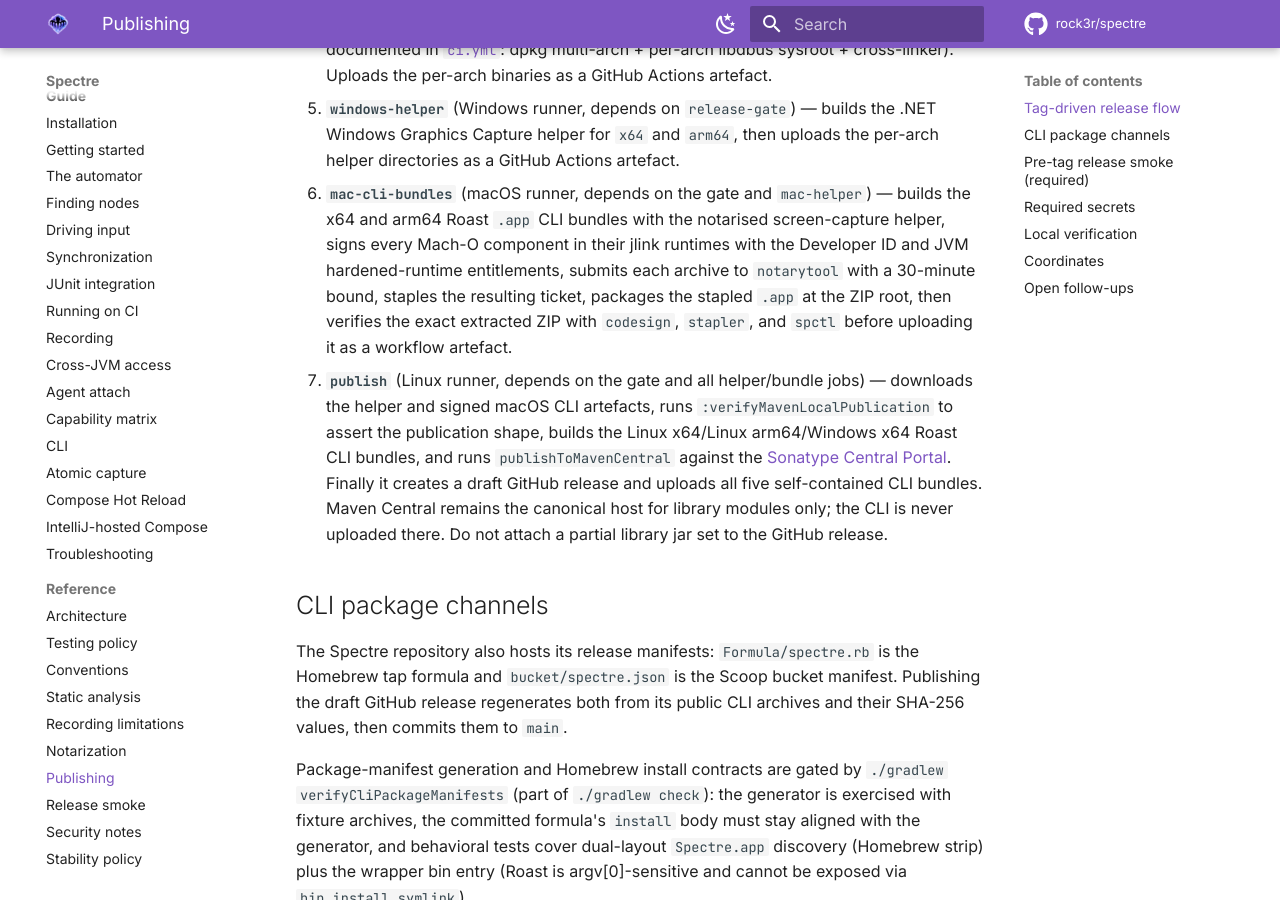
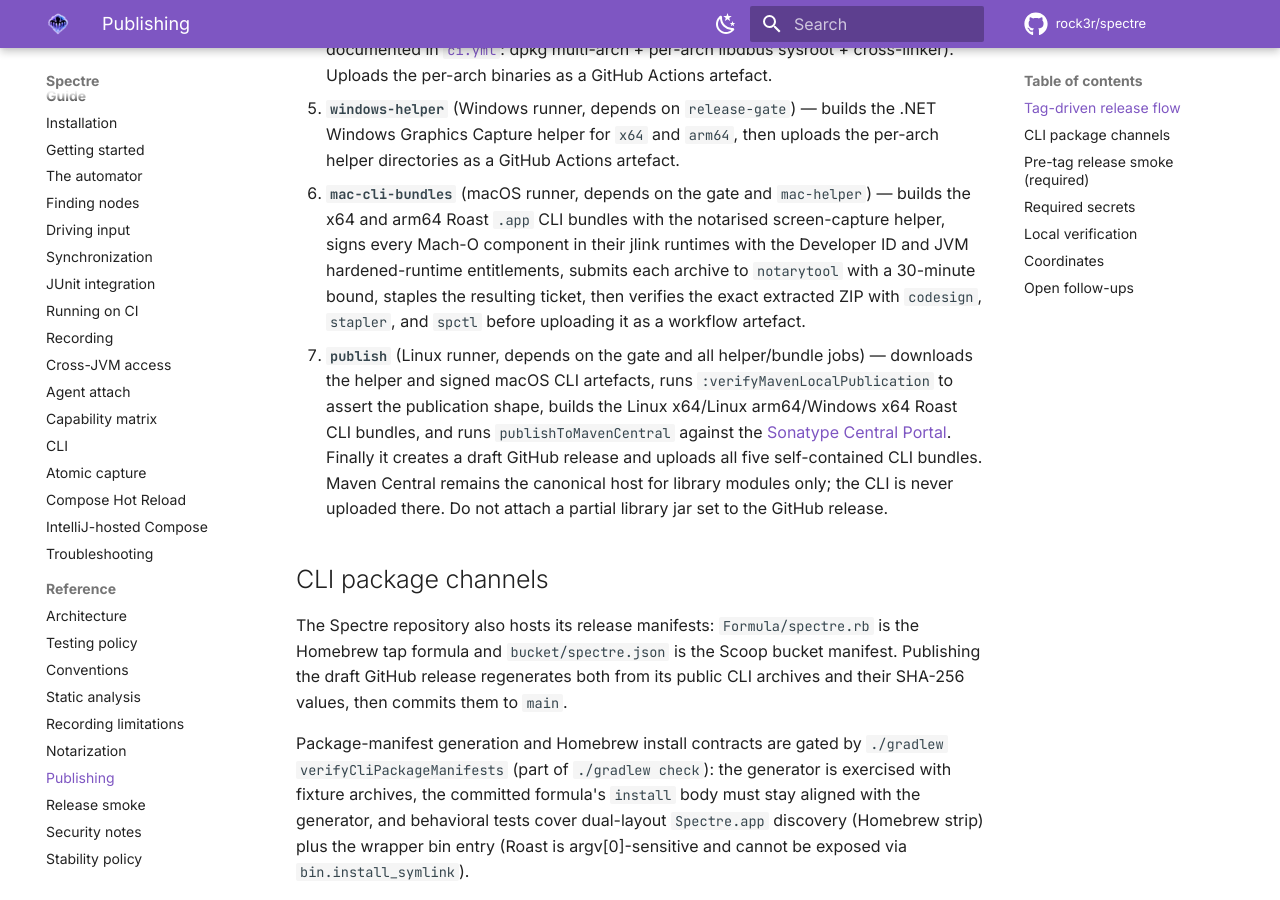
Before and after one commit to rock3r/spectre, an MkDocs documentation site: the page built from docs/PUBLISHING.md, in a window 1280 px wide and 900 px high, scrolled down 1006 px. Built offline with MkDocs 1.6.1 and Material for MkDocs 9.7.7, drawn with Linux system fonts in a browser that asks for light colours; comment, search, counter and statistics services are not loaded.

Commit message:
fix(release): preserve Homebrew archive layout

```diff
--- a/docs/PUBLISHING.md
+++ b/docs/PUBLISHING.md
@@ -50,9 +50,8 @@
    x64 and arm64 Roast `.app` CLI bundles with the notarised screen-capture helper, signs every
    Mach-O component in their jlink runtimes with the Developer ID and JVM hardened-runtime
    entitlements, submits each archive to `notarytool` with a 30-minute bound, staples the
-   resulting ticket, packages the stapled `.app` at the ZIP root, then verifies the exact
-   extracted ZIP with `codesign`, `stapler`, and `spctl` before uploading it as a workflow
-   artefact.
+   resulting ticket, then verifies the exact extracted ZIP with `codesign`, `stapler`, and
+   `spctl` before uploading it as a workflow artefact.
 6. **`publish`** (Linux runner, depends on the gate and all helper/bundle jobs) — downloads the
    helper and signed macOS CLI artefacts, runs `:verifyMavenLocalPublication` to assert the
    publication shape, builds the Linux x64/Linux arm64/Windows x64 Roast CLI bundles, and runs
```
Also changed, not shown: 3 other files.
